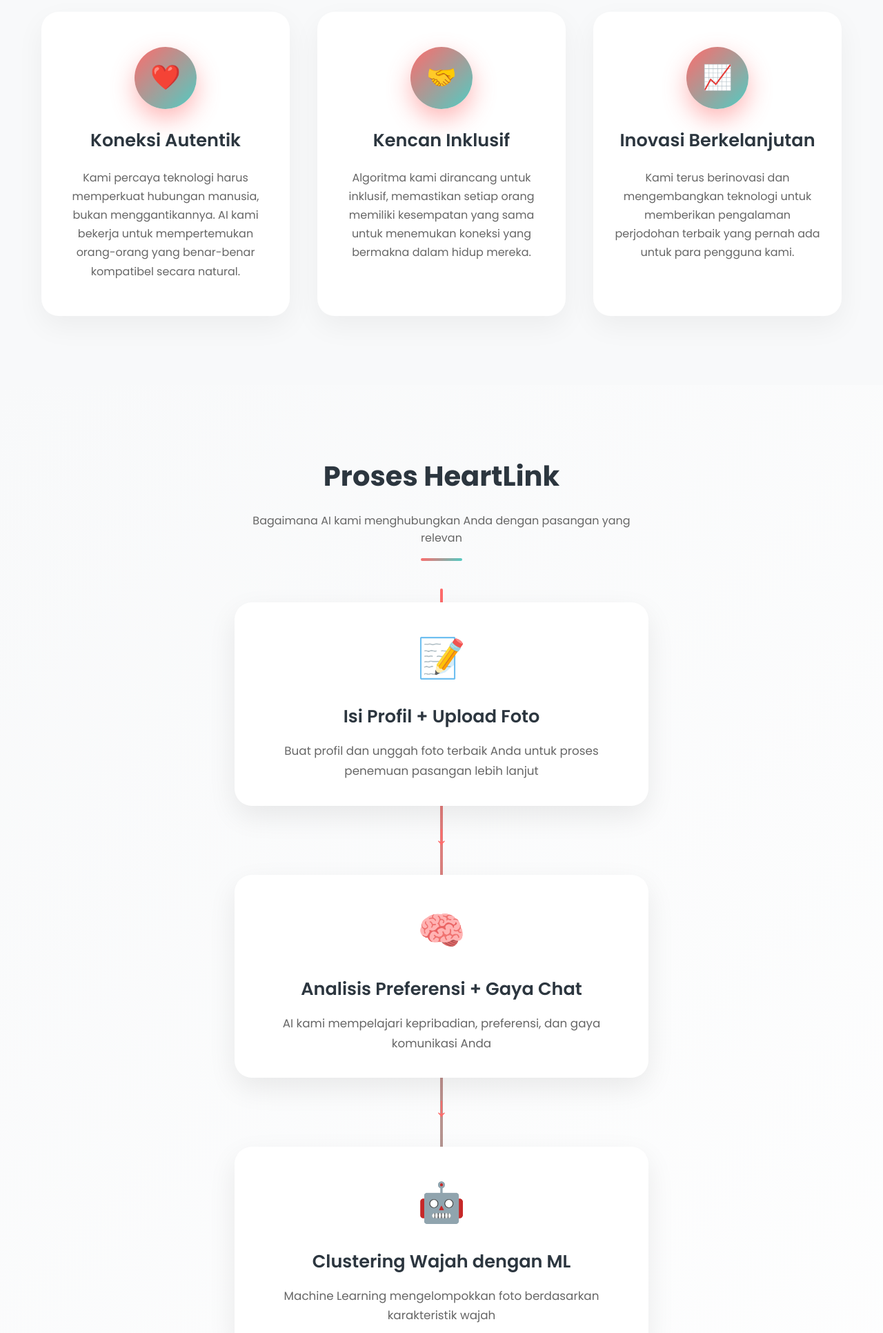
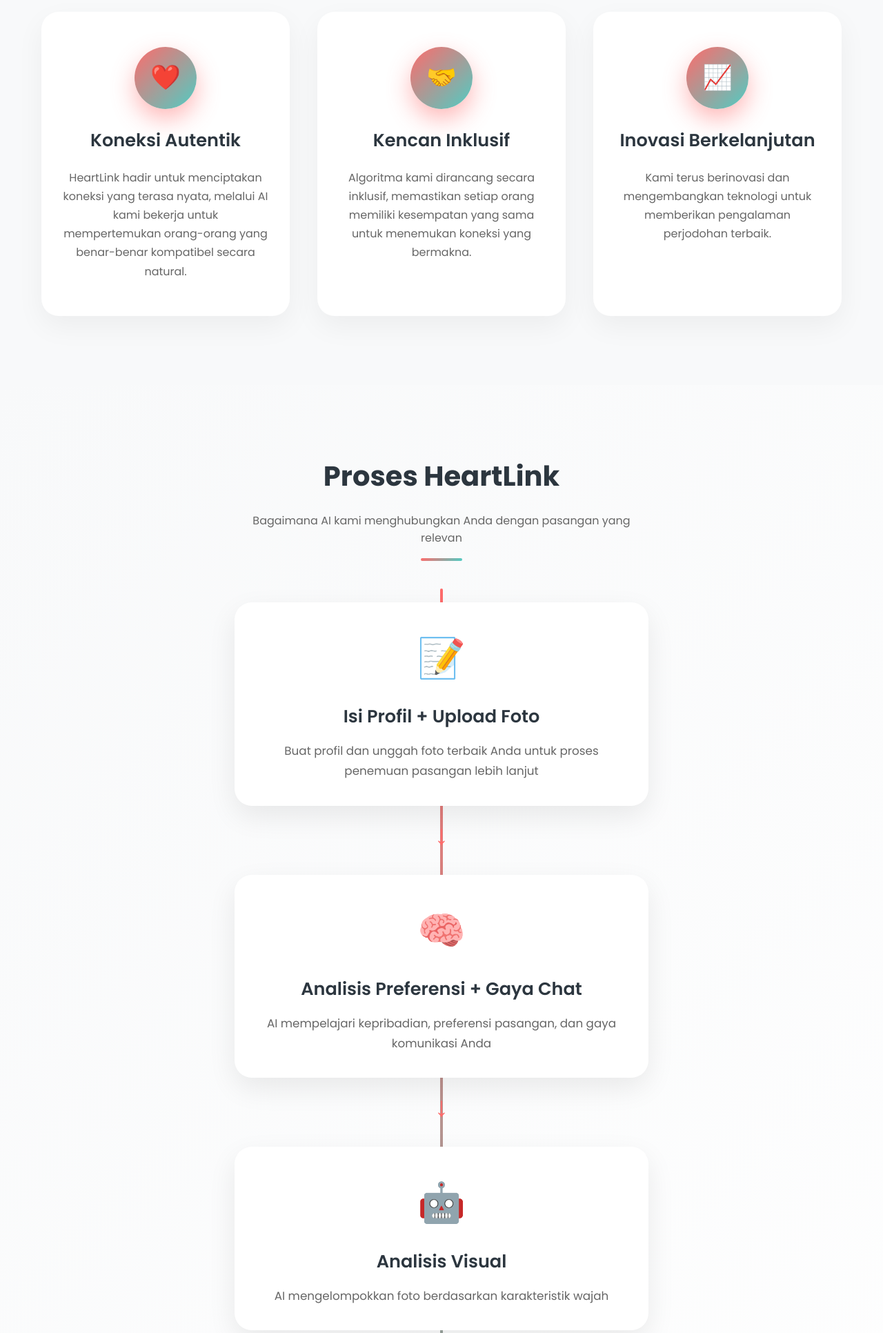
Before and after one commit to fadlididii/uas_ml, a Flask app: page /about in a window 1280 px wide. Shown: the part 768-2700 px from the top of the page at 69% size. Run offline with Flask 3, Linux system fonts and the light colour scheme.

Commit message:
update landing page pp

```diff
--- a/templates/about.html
+++ b/templates/about.html
@@ -984,17 +984,17 @@
                 <div class="feature-card">
                     <div class="feature-icon">❤️</div>
                     <h3>Koneksi Autentik</h3>
-                    <p>Kami percaya teknologi harus memperkuat hubungan manusia, bukan menggantikannya. AI kami bekerja untuk mempertemukan orang-orang yang benar-benar kompatibel secara natural.</p>
+                    <p>HeartLink hadir untuk menciptakan koneksi yang terasa nyata, melalui AI kami bekerja untuk mempertemukan orang-orang yang benar-benar kompatibel secara natural.</p>
                 </div>
                 <div class="feature-card">
                     <div class="feature-icon">🤝</div>
                     <h3>Kencan Inklusif</h3>
-                    <p>Algoritma kami dirancang untuk inklusif, memastikan setiap orang memiliki kesempatan yang sama untuk menemukan koneksi yang bermakna dalam hidup mereka.</p>
+                    <p>Algoritma kami dirancang secara inklusif, memastikan setiap orang memiliki kesempatan yang sama untuk menemukan koneksi yang bermakna.</p>
                 </div>
                 <div class="feature-card">
                     <div class="feature-icon">📈</div>
                     <h3>Inovasi Berkelanjutan</h3>
-                    <p>Kami terus berinovasi dan mengembangkan teknologi untuk memberikan pengalaman perjodohan terbaik yang pernah ada untuk para pengguna kami.</p>
+                    <p>Kami terus berinovasi dan mengembangkan teknologi untuk memberikan pengalaman perjodohan terbaik.</p>
                 </div>
             </div>
         </div>
@@ -1021,7 +1021,7 @@
             <div class="flow-step">
                 <div class="step-icon">🧠</div>
                 <h3>Analisis Preferensi + Gaya Chat</h3>
-                <p>AI kami mempelajari kepribadian, preferensi, dan gaya komunikasi Anda</p>
+                <p>AI  mempelajari kepribadian, preferensi pasangan, dan gaya komunikasi Anda</p>
             </div>
 
             <div class="flow-arrow">↓</div>
@@ -1029,8 +1029,8 @@
             <!-- Langkah 3 -->
             <div class="flow-step">
                 <div class="step-icon">🤖</div>
-                <h3>Clustering Wajah dengan ML</h3>
-                <p>Machine Learning mengelompokkan foto berdasarkan karakteristik wajah</p>
+                <h3>Analisis Visual</h3>
+                <p>AI mengelompokkan foto berdasarkan karakteristik wajah</p>
             </div>
 
             <div class="flow-arrow">↓</div>
@@ -1047,7 +1047,7 @@
             <!-- Langkah 5 -->
             <div class="flow-step final-step">
                 <div class="step-icon">❤️</div>
-                <h3>Dapat Pasangan yang Relevan</h3>
+                <h3>Temukan Pasangan yang Relevan</h3>
                 <p>Temukan seseorang yang benar-benar cocok dengan preferensi dan kepribadian Anda</p>
             </div>
         </div>
@@ -1064,12 +1064,12 @@
                 <div class="feature-card">
                     <div class="feature-icon">⚡</div>
                     <h3>Koneksi Lebih Cepat</h3>
-                    <p>AI kami mengurangi waktu pencarian pasangan yang kompatibel hingga 60% dibandingkan aplikasi kencan tradisional lainnya</p>
+                    <p>AI mampu mengurangi waktu pencarian pasangan secara lebih kompatibel</p>
                 </div>
                 <div class="feature-card">
                     <div class="feature-icon">🎯</div>
                     <h3>Kualitas Match Terbaik</h3>
-                    <p>85% pengguna kami melaporkan percakapan dan koneksi yang lebih bermakna serta mendalam dalam setiap interaksi</p>
+                    <p>Menemukan koneksi yang lebih bermakna dalam setiap interaksi</p>
                 </div>
                 <div class="feature-card">
                     <div class="feature-icon">🛡️</div>
--- a/templates/image_test.html
+++ b/templates/image_test.html
@@ -305,7 +305,8 @@
                 <div class="question-section active">
                     <div class="question-group">
                         <h3 class="question-title">Pilih Preferensi Visual Anda</h3>
-                        <p class="question-subtitle">Pilih gaya visual yang menarik bagi Anda. Anda dapat memilih lebih dari satu untuk mendapatkan hasil yang lebih akurat.</p>
+                        <p class="question-subtitle">Pilih wajah yang menurut Anda menarik. Pilih satu atau beberapa yang paling sesuai dengan preferensi Anda.</p>
+
 
                         <div class="image-grid" style="display: grid; grid-template-columns: repeat(auto-fit, minmax(200px, 1fr)); gap: 1.5rem; margin: 2rem 0;">
                             {% for i in range(10) %}
@@ -320,7 +321,7 @@
                                     alt="Gaya Visual {{ i + 1 }}"
                                     onerror="this.src='{{ url_for('static', filename='img/avatar1.png') }}'; this.style.filter='grayscale(100%)';">
                                 <div class="image-label">
-                                    <strong>Gaya {{ i + 1 }}</strong>
+                                    <strong>Pilihan {{ i + 1 }}</strong>
                                 </div>
                             </div>
                             {% endfor %}
--- a/templates/preferences.html
+++ b/templates/preferences.html
@@ -210,7 +210,7 @@
                             </div>
                             <div class="radio-item">
                                 <input type="radio" id="different_city" name="location_preference" value="different_city" {{ 'checked' if preferences and preferences.location_preference == 'different_city' else '' }}>
-                                <label for="different_city">Kota yang berbeda</label>
+                                <label for="different_city">Tidak terbatas lokasi</label>
                             </div>
                         </div>
                     </div>
@@ -281,7 +281,7 @@
                             </div>
                             <div class="radio-item">
                                 <input type="radio" id="different_religion" name="religion_preference" value="different_religion" {{ 'checked' if preferences and preferences.religion_preference == 'different_religion' else '' }}>
-                                <label for="different_religion">Agama yang berbeda</label>
+                                <label for="different_religion">Saya terbuka untuk perbedaan</label>
                             </div>
                         </div>
                     </div>
```
Also changed, not shown: templates/match_feed.html (+5 -5 lines), 1 other file.
